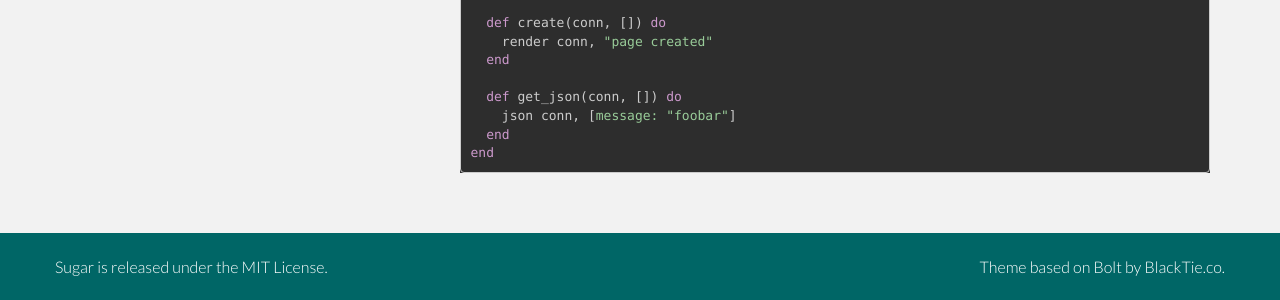
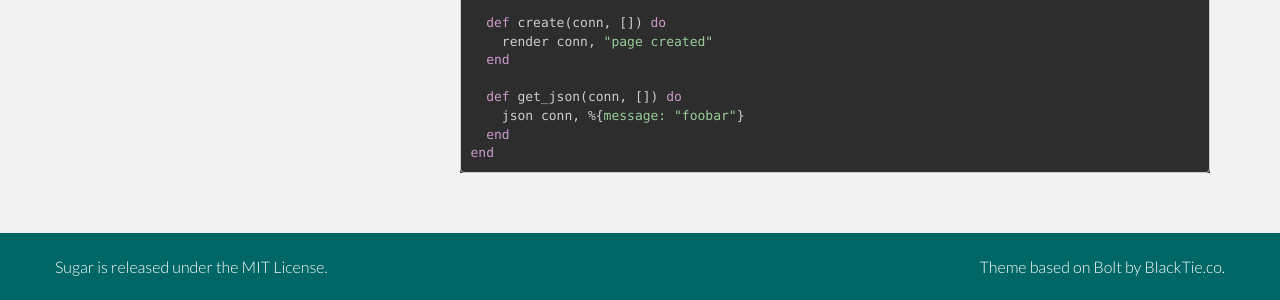
Before and after one commit to sugar-framework/sugar-framework.github.io, a Jekyll site: the page built from _posts/2014-02-15-docs-controllers.md, in a window 1280 px wide and 1037 px high. Shown: the part 731-1031 px from the top of the window. Built offline with Jekyll 4.4.1, drawn with Linux system fonts in a browser that asks for light colours; nearby versions of some CDN libraries; Markdown is read by kramdown in place of the engine named in the settings.

````diff
--- a/_posts/2014-02-15-docs-controllers.md
+++ b/_posts/2014-02-15-docs-controllers.md
@@ -38,7 +38,7 @@ defmodule Hello do
   end
 
   def get_json(conn, []) do
-    json conn, [message: "foobar"]
+    json conn, %{message: "foobar"}
   end
 end
 ```
````
